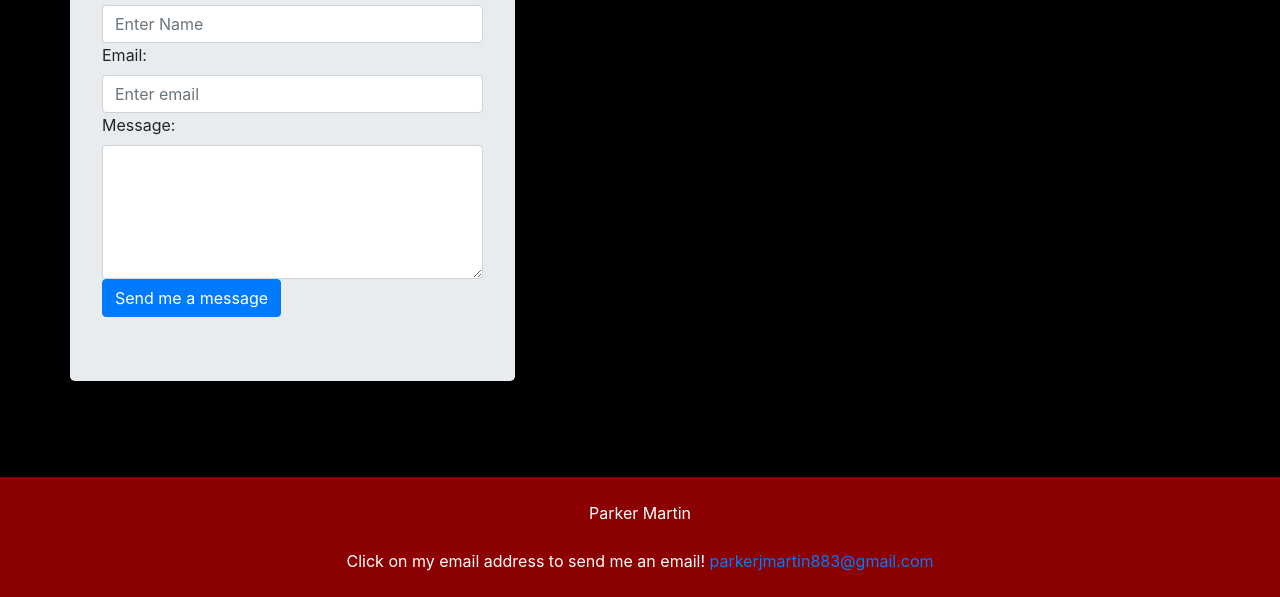
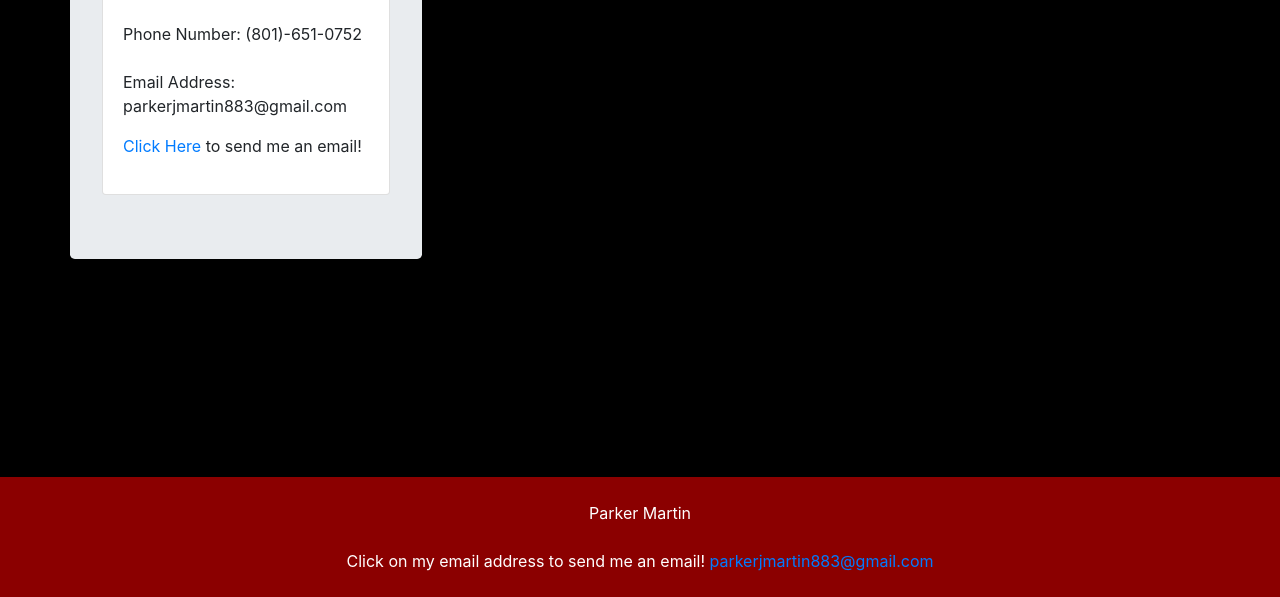
Before and after one commit to pmarti9/week7homework, a plain HTML site: page contact.html in a window 1280 px wide. Shown: the part 203-800 px from the top of the page. Drawn offline with nearby package versions, Linux system fonts and the light colour scheme.

```diff
--- a/contact.html
+++ b/contact.html
@@ -25,12 +25,29 @@
               </div>
             </div>
         </nav>
-
+      </div>
         <div class="container">
           <div class="row">
-            <div class="column-xl-12">
+            <div class="column-md-12">
               <div class="jumbotron">
-                <form class="form">
+                <div class="card" style="width: 18rem;">
+                  <div class="card-body">
+                    <h5 class="card-title">Contact Information</h5>
+                    <p class="card-text">Name: Parker Martin
+                      <br />
+                      <br />
+                      Phone Number: (801)-651-0752
+                      <br />
+                      <br />
+                      Email Address: parkerjmartin883@gmail.com
+                    </p>
+                    <p>
+                    <a href="mailto:parkerjmartin883@gmail.com" class="card-link">Click Here</a> to send me an email!
+                    </p>
+                  </div>
+                </div>
+
+                <!-- <form class="form">
                   <h1>Contact Information</h1>
                   <label for="name">Name:</label>
                   <input type="name" class="form-control" id="name" placeholder="Enter Name" name="name">
@@ -39,7 +56,7 @@
                   <label for="comment">Message:</label>
   <textarea class="form-control" rows="5" id="comment"></textarea>
                   <button type="submit" class="btn btn-primary" href="mailto:parkerjmartin883@gmail.com">Send me a message</button>
-                </form>
+                </form> -->
               </div>
             </div>
         </div>
```
Also changed, not shown: ParkerMartin.jpg (added), Screen Shot 2020-04-26 at 3.30.29 PM.png (added).
